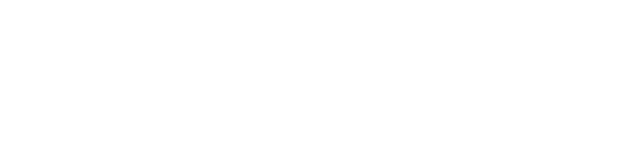
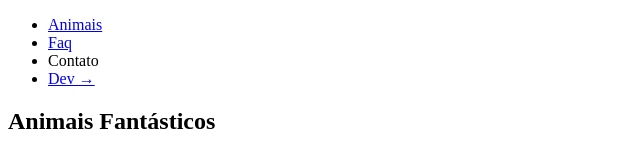
Before and after one commit to gabrieldegodoy/animais-fantasticos, a plain HTML site: page index.html in a window 1280 px wide. Shown: the whole page, without its empty margins (0-640 px from the left). Drawn offline with Linux system fonts and the light colour scheme.

Commit message:
Inicia a criação HTML da página

```diff
--- a/index.html
+++ b/index.html
@@ -8,6 +8,18 @@
   <link rel="stylesheet" href="css/style.css">
 </head>
 <body>
+  <nav class="menu">
+    <ul>
+      <li><a href="#animais">Animais</a></li>
+      <li><a href="#faq">Faq</a></li>
+      <li><a href="#contato"></a>Contato</li>
+      <li><a href="https://www.github.com/gabrieldegodoy">Dev →</a></li>
+    </ul>
+  </nav>
+
+  <section class="grid-section animais" id="animais">
+    <h1 class="titulo">Animais Fantásticos</h1>
+  </section>
 
   <script src="script.js"></script>
 </body>
```
Also changed, not shown: img/imagem1.jpg (added), img/imagem2.jpg (added), img/imagem3.jpg (added), img/imagem4.jpg (added), img/imagem5.jpg (added), img/imagem6.jpg (added), img/mapa.png (added).
